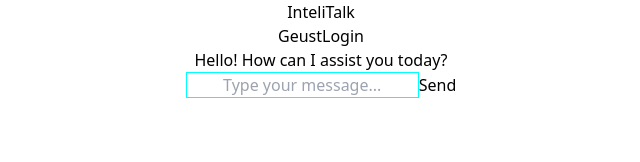
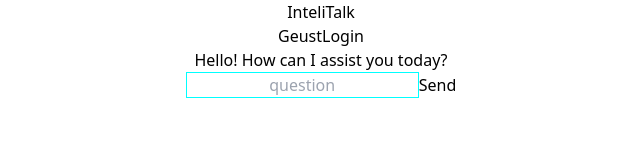
Before and after one commit to dev-saiful/InteliTalk, a React (Vite) app in the folder client/: page /chat in a window 1280 px wide. Shown: the top 162 px of the page, without its empty margins (319-959 px from the left). Built offline with nearby package versions, Linux system fonts and the light colour scheme; the HTML template or start-up script is replaced by a standard one; a web font is replaced by a local one.

Commit message:
update the input field

```diff
--- a/client/src/Components/Chat.jsx
+++ b/client/src/Components/Chat.jsx
@@ -51,7 +51,7 @@
           type="text"
           value={inputMessage}
           onChange={(e) => setInputMessage(e.target.value)}
-          placeholder="Type your message..."
+          placeholder="question"
         />
         <button onClick={sendMessage}>Send</button>
       </div>
```
